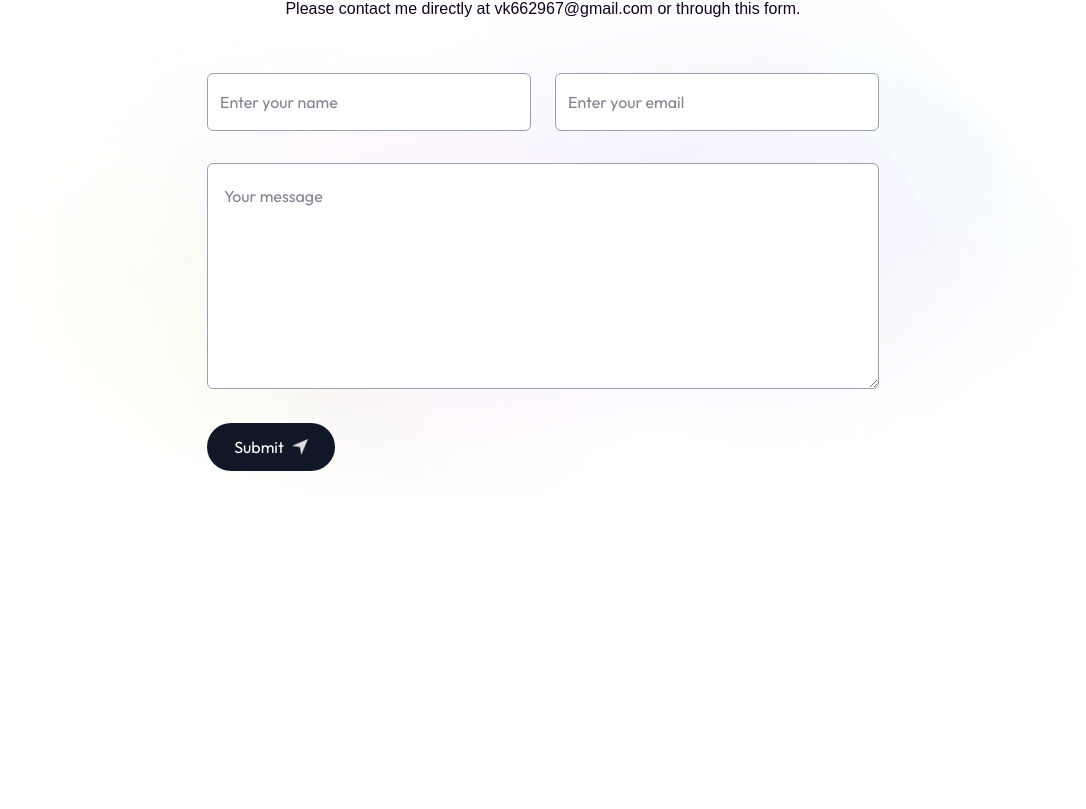
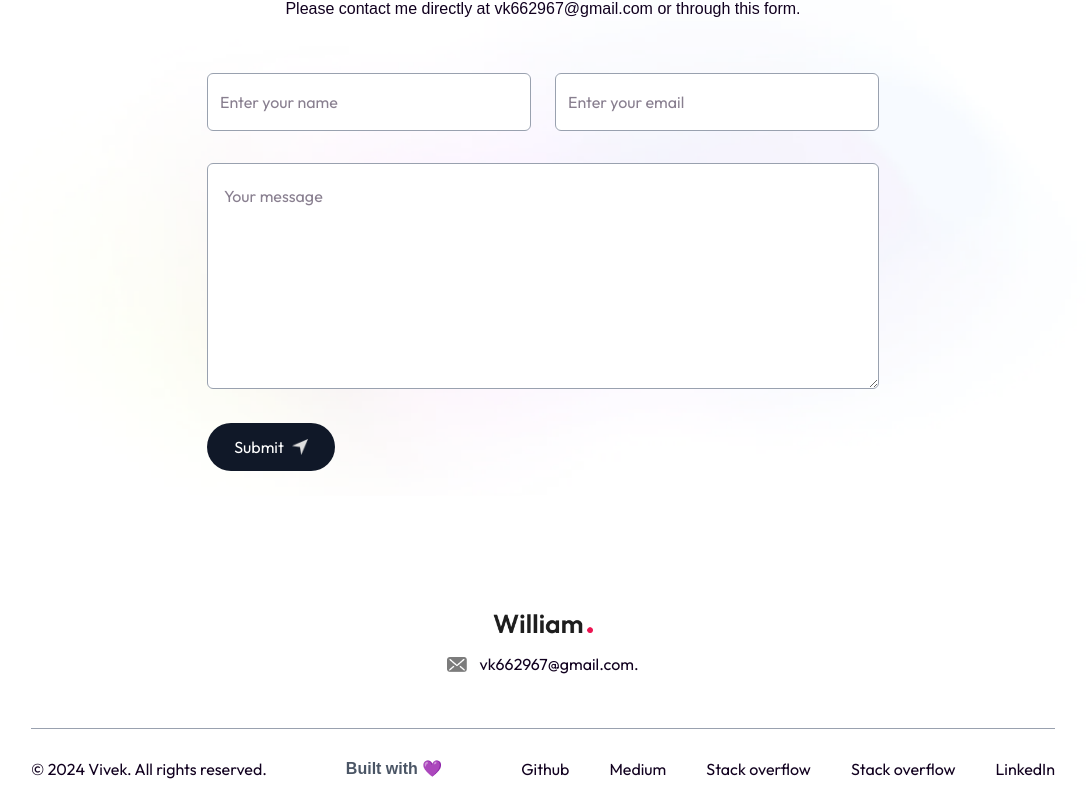
Before and after one commit to VivekYadavDeveloper/Portfolio, a Next.js app: page / in a window 1280 px wide. Shown: the part 3017-3826 px from the top of the page, without its empty margins (97-1183 px from the left). Before the commit the page ends 3544 px from the top, so only its background shows below. Built offline with nearby package versions, Linux system fonts and the light colour scheme; a web font is replaced by a local one.

Commit message:
Footer Section Complete

```diff
--- a/app/page.js
+++ b/app/page.js
@@ -1,5 +1,6 @@
 import About from "@/components/About";
 import Contact from "@/components/Contact";
+import Footer from "@/components/Footer";
 import Header from "@/components/Header";
 import Navbar from "@/components/Navbar";
 import { Services } from "@/components/Services";
@@ -15,6 +16,7 @@ export default function Home() {
       <Services />
       <Work/>
       <Contact/>
+      <Footer/>
     </>
   );
 }
--- /dev/null
+++ b/components/Footer.jsx
@@ -0,0 +1,31 @@
+import { assets } from '@/assets/assets'
+import Image from 'next/image'
+import React from 'react'
+
+const Footer = () => {
+    return (
+        <div className='mt-20'>
+            <div className='text-center'>
+                <Image className="w-25 mx-auto mb-2" src={assets.logo} alt='logo' />
+                <div className="w-max flex items-center gap-3 mx-auto"> <Image className="w-5 mx-auto" src={assets.mail_icon} alt='logo' />  vk662967@gmail.com.</div>
+            </div>
+
+
+            <div className='text-center sm:flex items-center justify-between border-t border-gray-400 mx-[10%] mt-12 py-6'>
+                <p>© 2024 Vivek. All rights reserved.</p>
+                <p className='font-ovo font-semibold text-gray-600'>Built with 💜</p>
+                <ul className='flex items-center gap-10 justify-center mt-4 sm:mt-0'>
+                    <li> <a target='_blank' href="https://github.com/VivekYadavDeveloper">Github</a></li>
+                    <li> <a target='_blank' href="https://medium.com/@desiappdev24">Medium</a></li>
+                    <li> <a target='_blank' href="https://stackoverflow.com/users/17017641/vivek-yadav">Stack overflow</a></li>
+                    <li> <a target='_blank' href="https://stackoverflow.com/users/17017641/vivek-yadav">Stack overflow</a></li>
+                    <li> <a target='_blank' href="https://www.linkedin.com/in/vivekyadavtiger/">LinkedIn</a></li>
+
+                </ul>
+            </div>
+
+        </div>
+    )
+}
+
+export default Footer
```
Also changed, not shown: app/globals.css (+6 -6 lines).
